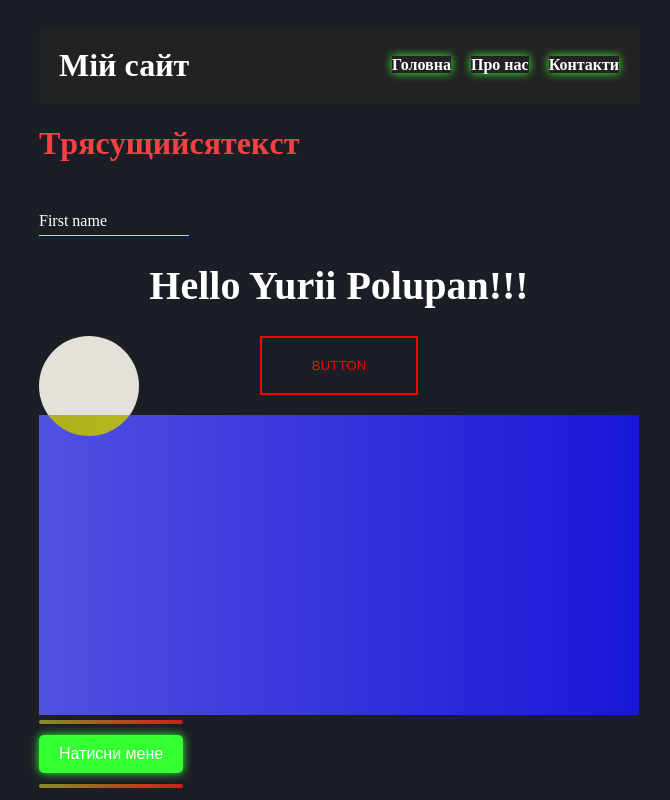
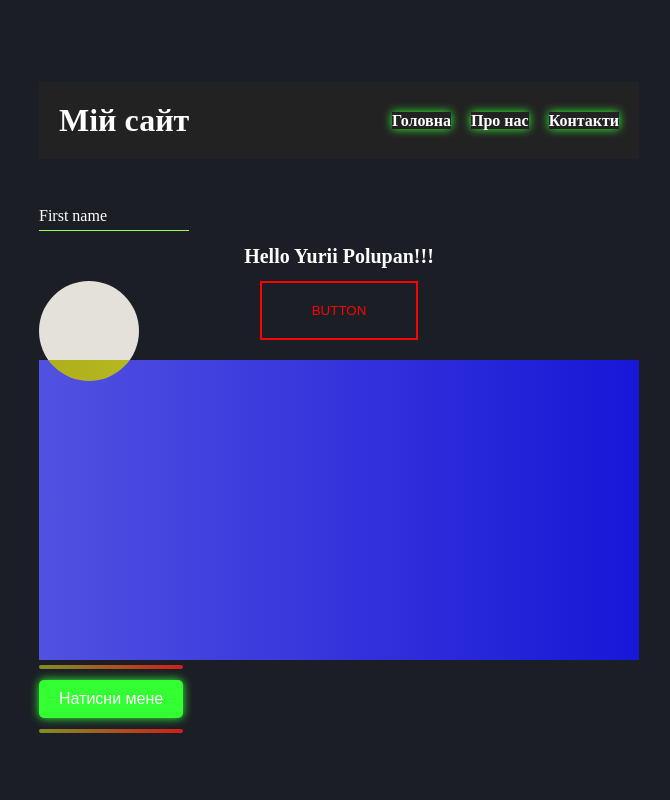
Before and after one commit to yuriipol/css-practice, a plain HTML site: page index.html in a window 1280 px wide. Shown: the whole page, without its empty margins (301-971 px from the left). Drawn offline with Linux system fonts and the light colour scheme.

Commit message:
commit some style text and tegs

```diff
--- a/index.html
+++ b/index.html
@@ -22,7 +22,7 @@
     </header>
 
     <main>
-      <h1 class="shaking-text">Трясущийся текст</h1>
+      <!-- <h1 class="shaking-text">Трясущийся текст</h1> -->
 
       <div class="field">
         <input type="text" name="first-name" autocomplete="off" required />
@@ -48,27 +48,27 @@
     //   `;
     // });
 
-    const shakingText = document.querySelector(".shaking-text");
-    const spans = shakingText.textContent
-      .split("")
-      .map((char) => `<span>${char}</span>`);
-    shakingText.innerHTML = spans.join("");
+    // const shakingText = document.querySelector(".shaking-text");
+    // const spans = shakingText.textContent
+    //   .split("")
+    //   .map((char) => `<span>${char}</span>`);
+    // shakingText.innerHTML = spans.join("");
 
-    const spanList = document.querySelectorAll(".shaking-text span");
-    const colors = [
-      "#F94144",
-      "#F3722C",
-      "#F9C74F",
-      "#90BE6D",
-      "#43AA8B",
-      "#577590",
-    ];
-    spanList.forEach((span) => {
-      const randomColor = colors[Math.floor(Math.random() * colors.length)];
-      span.style.setProperty("--color1", randomColor);
-      span.style.setProperty("--color2", randomColor);
-      span.style.setProperty("--color3", randomColor);
-      span.style.setProperty("--color4", randomColor);
-    });
+    // const spanList = document.querySelectorAll(".shaking-text span");
+    // const colors = [
+    //   "#F94144",
+    //   "#F3722C",
+    //   "#F9C74F",
+    //   "#90BE6D",
+    //   "#43AA8B",
+    //   "#577590",
+    // ];
+    // spanList.forEach((span) => {
+    //   const randomColor = colors[Math.floor(Math.random() * colors.length)];
+    //   span.style.setProperty("--color1", randomColor);
+    //   span.style.setProperty("--color2", randomColor);
+    //   span.style.setProperty("--color3", randomColor);
+    //   span.style.setProperty("--color4", randomColor);
+    // });
   </script>
 </html>
--- a/styles.css
+++ b/styles.css
@@ -133,7 +133,7 @@ nav a:focus {
 } */
 
 .title {
-  font-size: 40px;
+  font-size: 20px;
   text-align: center;
 }
 .cursor {
@@ -320,7 +320,7 @@ nav a:focus {
   transform: translate(0%);
 }
 
-.shaking-text {
+/* .shaking-text {
   font-size: 2em;
   color: #f94144;
   cursor: pointer;
@@ -351,4 +351,4 @@ nav a:focus {
     transform: translateX(0);
     color: var(--color4);
   }
-}
+} */
```
